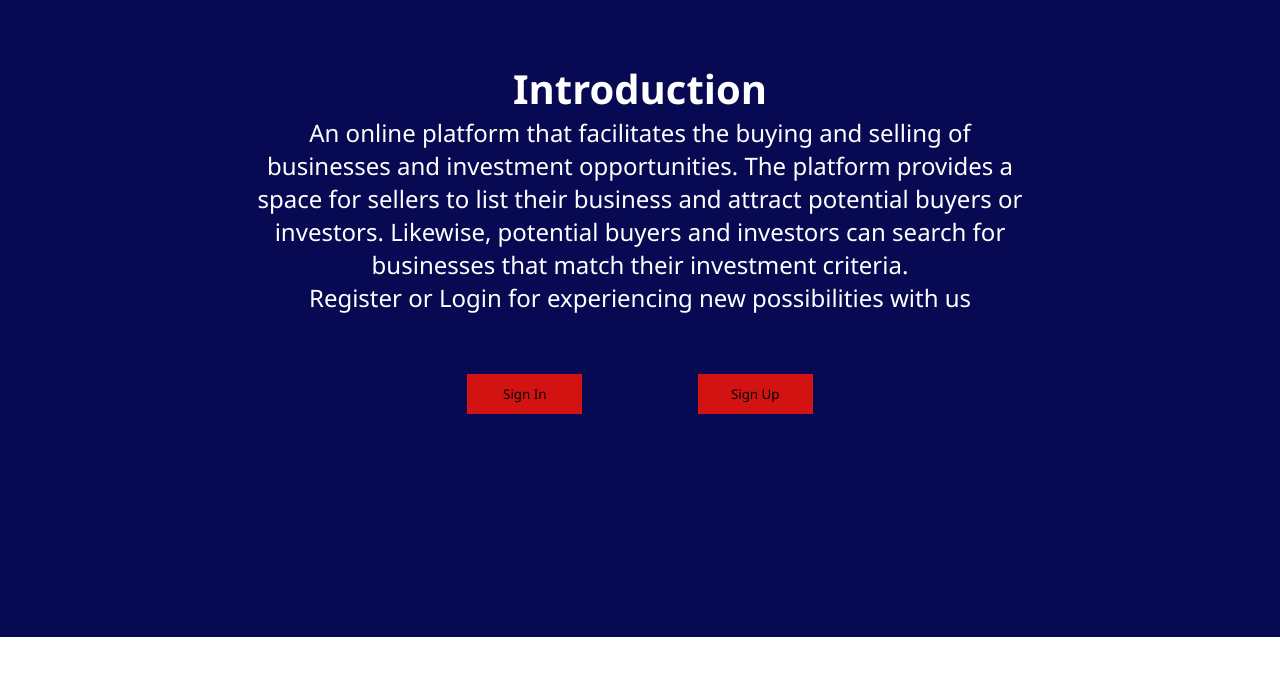
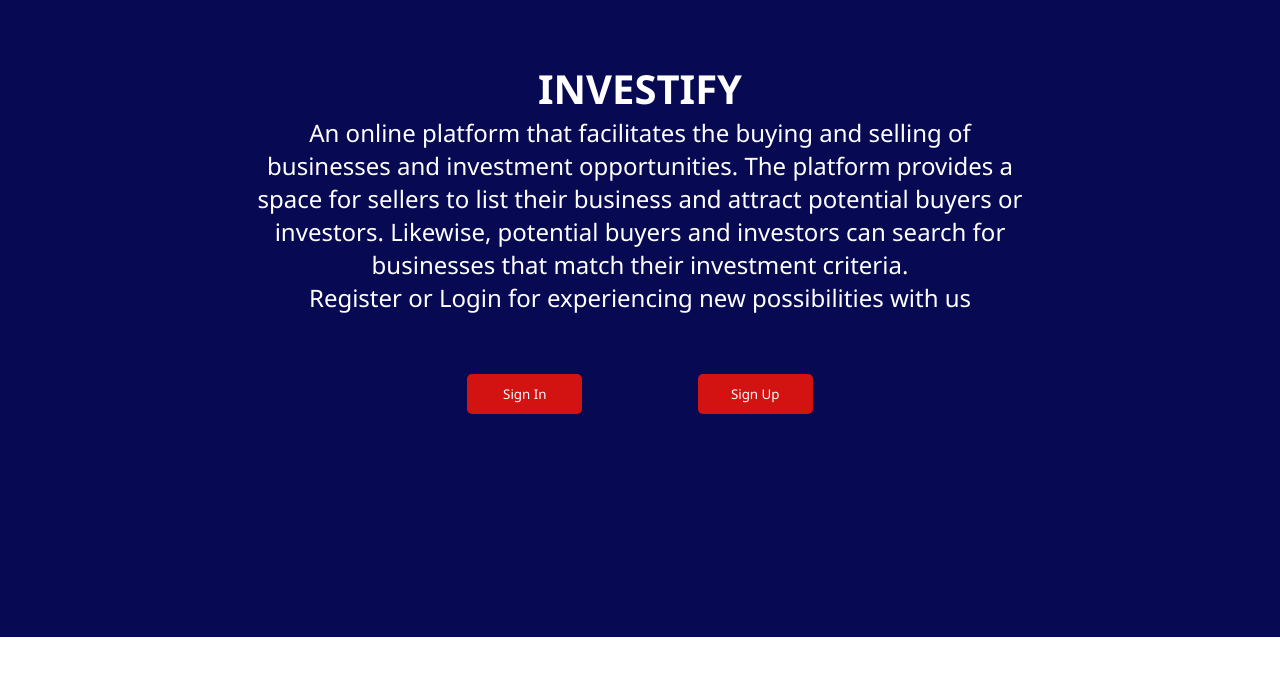
Before and after one commit to MuhammadFASEEH2002/SZABIST-UI-design-SignUp-Page-Assignment, a plain HTML site: page index.html in a window 1280 px wide. Shown: the part 83-758 px from the top of the page. Drawn offline with Linux system fonts and the light colour scheme.

Commit message:
add sign up page

```diff
--- a/index.html
+++ b/index.html
@@ -13,15 +13,15 @@
     </nav>
     <div class="div-1">
         <div class="main-content">
-            <h1>Introduction</h1>
+            <h1>INVESTIFY</h1>
             <p>An online platform that facilitates the buying and selling of businesses and
                 investment opportunities. The platform provides a space for sellers to list their business and
                 attract potential buyers or investors. Likewise, potential buyers and investors can search for
                 businesses that match their investment criteria.</p>
             <p>Register or Login for experiencing new possibilities with us </p>
             <div class="buttons">
-                <button class="login-button" id="login_button">Sign In</button>
-                <button class="signup-button" id="signup_button">Sign Up</button>
+                <button class="login-button" id="login_button"><a>Sign In</a></button>
+                <button class="signup-button" id="signup_button"><a href="signup.html">Sign Up</a></button>
             </div>
         </div>
     </div>
--- a/style.css
+++ b/style.css
@@ -55,18 +55,33 @@ nav{
     justify-content: space-evenly;
     height: 20vh;
     width: 45vw;
+
 }
 .login-button{
     width: 20%;
     height: 25%;
     background-color: #D21312;
     border: none;
+    color: white;
+    border-radius: 5px;
+}
+.login-button a{
+    text-decoration: none;
+    cursor: pointer;
+    color: white;
 }
 .signup-button{
     width: 20%;
     height: 25%;
     background-color: #D21312;
-    border: none
+    border: none;
+    color: white;
+    border-radius: 5px;
+}
+.signup-button a{
+    text-decoration: none;
+    cursor: pointer;
+    color: white;
 }
 footer{
     height: 10vh;
```
Also changed, not shown: signup.html (added, +12 -0 lines).
